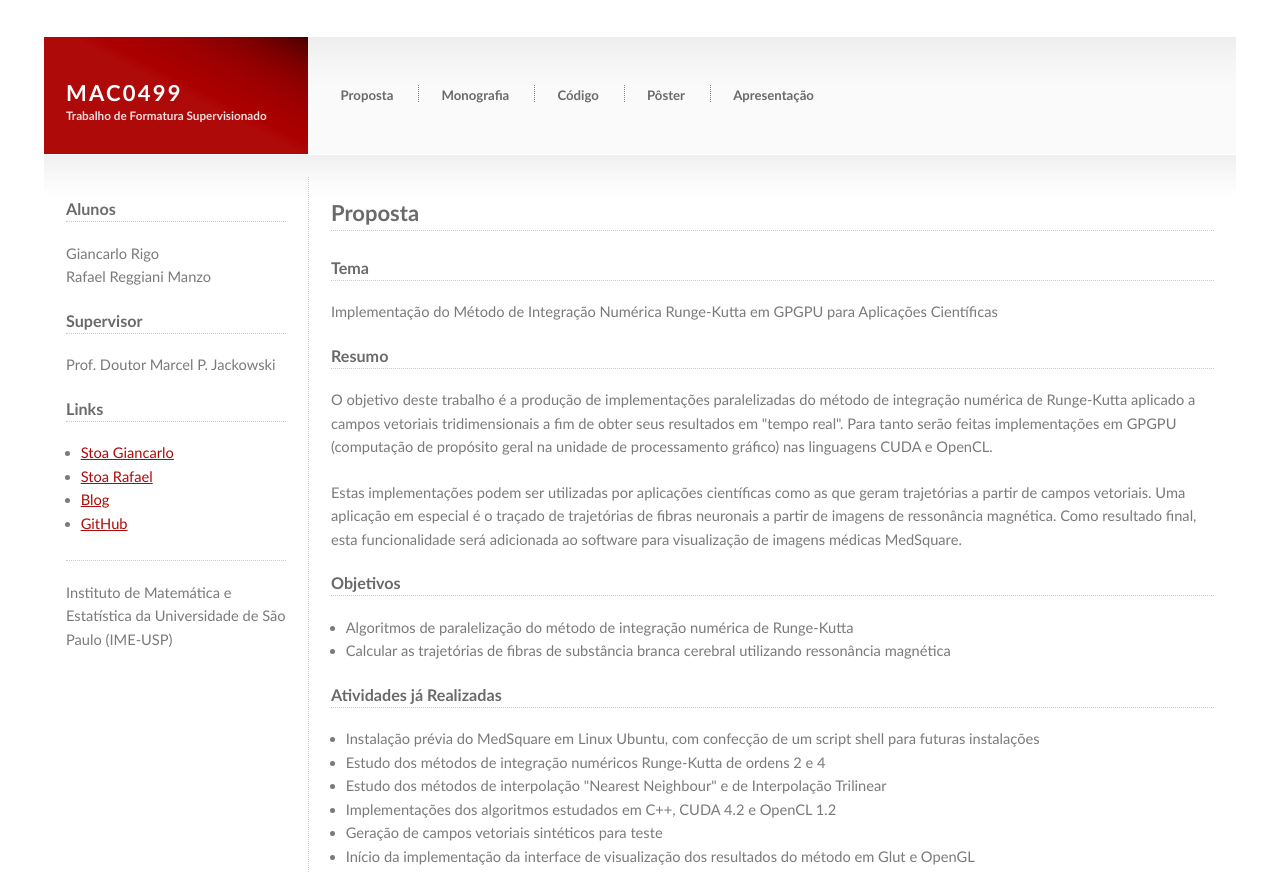
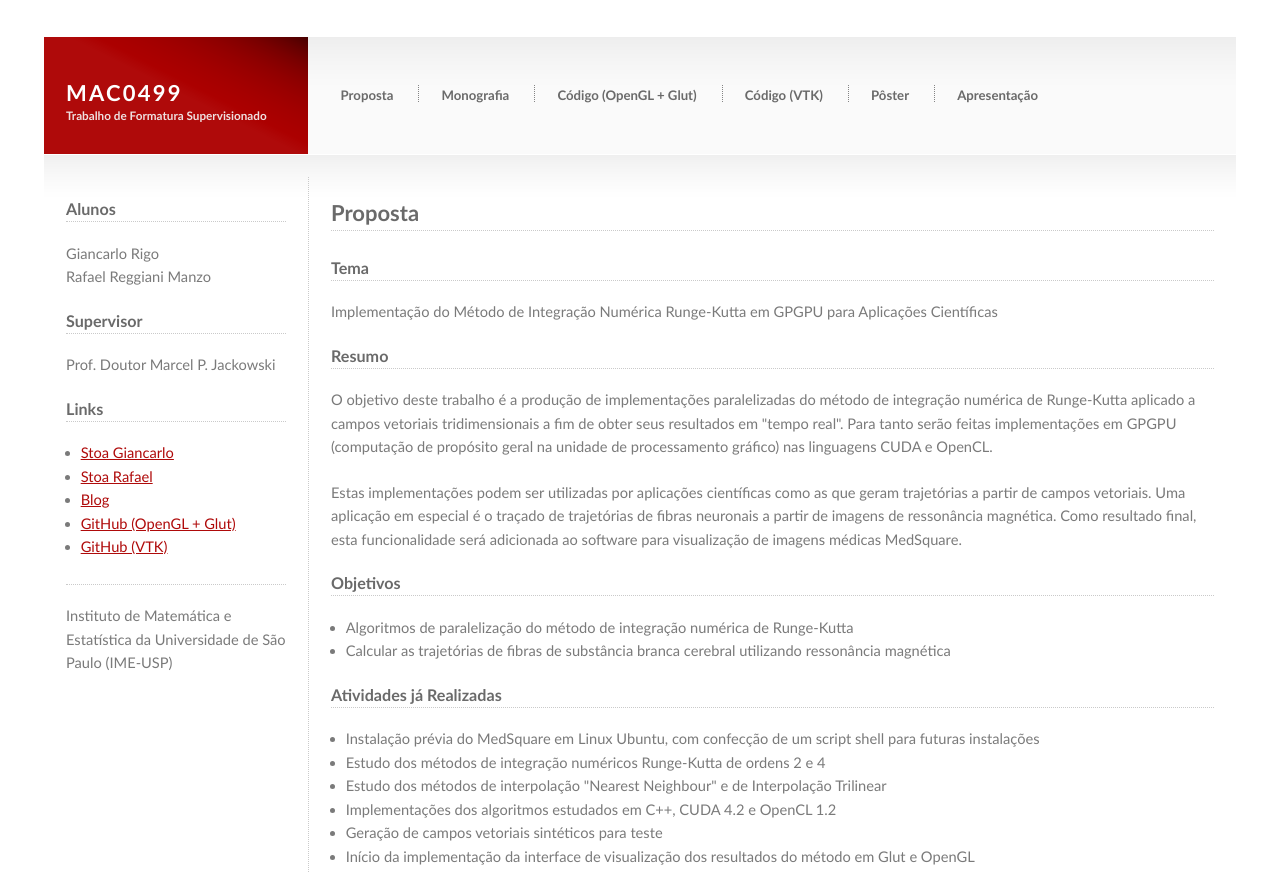
Before and after one commit to rafamanzo/runge-kutta-doc, a plain HTML site: page proposta/index.html in a window 1280 px wide. Shown: the top 872 px of the page. Drawn offline with Linux system fonts and the light colour scheme.

Commit message:
Site atualizado

```diff
--- a/proposta/index.html
+++ b/proposta/index.html
@@ -22,9 +22,10 @@
 		<ul>
 			<li class="first"><a href="#" accesskey="1" title="">Proposta</a></li>
 			<li><a href="documentacao/monografia.pdf" accesskey="2" title="">Monografia</a></li>
-			<li><a href="code/prototype.zip" accesskey="3" title="">Código</a></li>
-			<li><a href="#" accesskey="4" title="">Pôster</a></li>
-			<li><a href="documentacao/apresentacao.pdf" accesskey="5" title="">Apresentação</a></li>
+			<li><a href="code/runge-kutta-master.zip" accesskey="3" title="">Código (OpenGL + Glut)</a></li>
+			<li><a href="code/runge-kutta-vtk-master.zip" accesskey="4" title="">Código (VTK)</a></li>
+			<li><a href="images/poster.png" accesskey="5" title="">Pôster</a></li>
+			<li><a href="documentacao/apresentacao.pdf" accesskey="6" title="">Apresentação</a></li>
 		</ul>
 	</div>
 	<div id="content">
@@ -139,10 +140,11 @@
 			<p>Prof. Doutor Marcel P. Jackowski</p>
 			<h3>Links</h3>
 			<ul>
-				<li><a href="http://noo.stoa.usp.br/gianrigo/blog">Stoa Giancarlo</a></li>
-				<li><a href="http://noo.stoa.usp.br/rrmanzo/blog">Stoa Rafael</a></li>
+				<li><a href="http://social.stoa.usp.br/gianrigo/blog">Stoa Giancarlo</a></li>
+				<li><a href="http://social.stoa.usp.br/rrmanzo/blog">Stoa Rafael</a></li>
 				<li><a href="http://tccimeusp2012.blogspot.com.br/">Blog</a></li>
-				<li><a href="#">GitHub</a></li>
+				<li><a href="https://github.com/rafamanzo/runge-kutta">GitHub (OpenGL + Glut)</a></li>
+				<li><a href="https://github.com/rafamanzo/runge-kutta-vtk">GitHub (VTK)</a></li>
 			</ul>
 			<h3> </h3>
 			<p>Instituto de Matemática e Estatística da Universidade de São Paulo (IME-USP)</p>
```
Also changed, not shown: proposta/images/poster.png (added), 3 other files.
